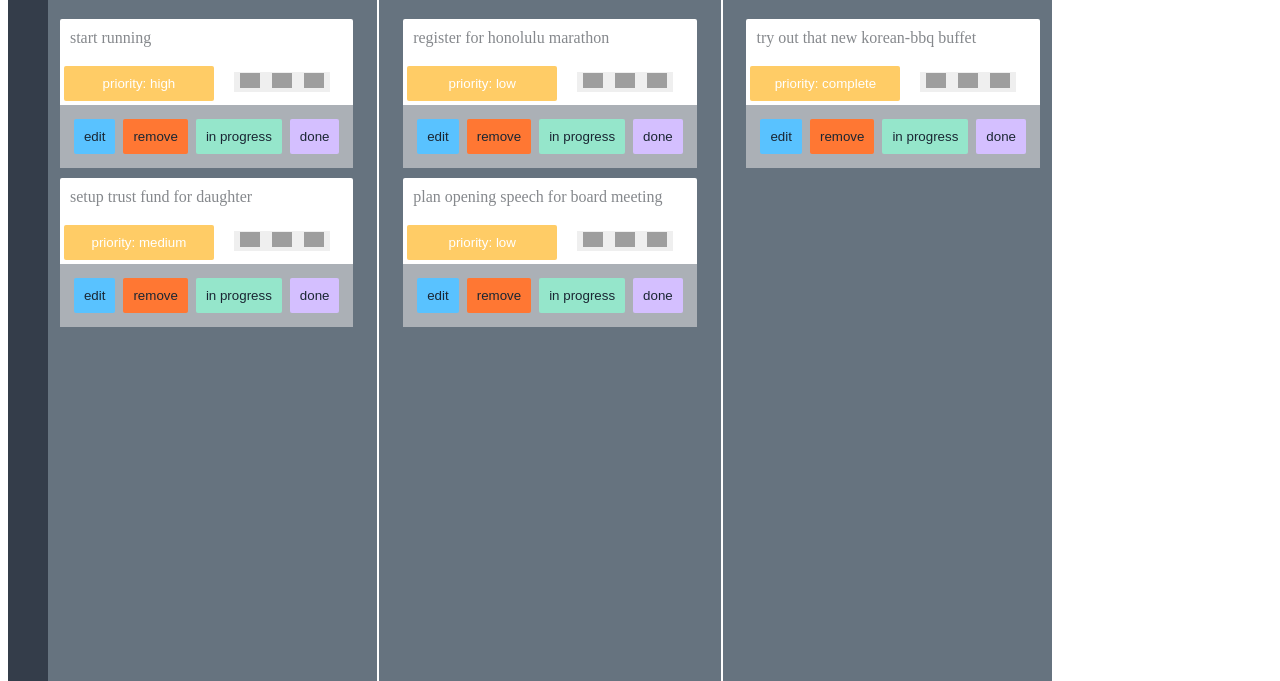
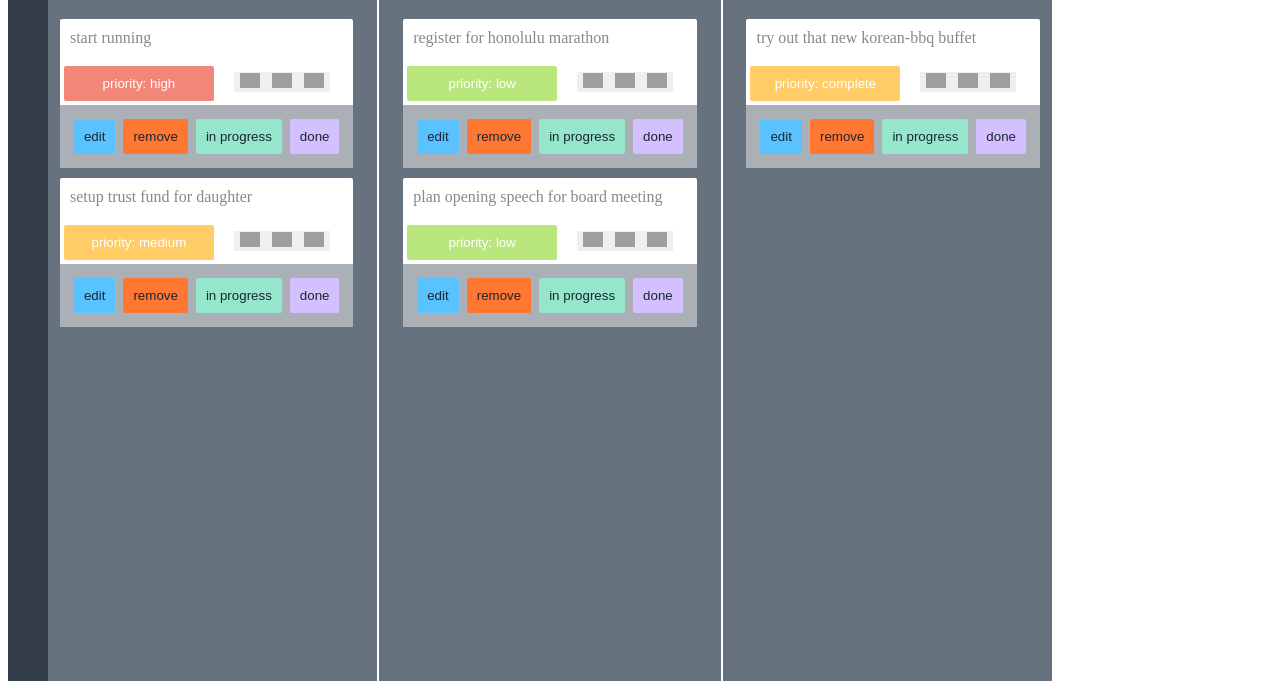
Before and after one commit to ba5eem/kanban-2, a React app: page / in a window 1280 px wide. Shown: the part 119-800 px from the top of the page. Built offline with nearby package versions, Linux system fonts and the light colour scheme; grey boxes are pictures that could not be loaded.

Commit message:
priorit set by color

```diff
--- a/src/containers/App/Card.js
+++ b/src/containers/App/Card.js
@@ -34,7 +34,7 @@ class Card extends Component {
         <div className="card-container">
           <div className="card-text">{info.title}</div>
           <div className="card-details">
-            <button className="expedite">priority: {info.priority}</button>
+            <button className="priority" id={info.priority}>priority: {info.priority}</button>
             <button className="card-options"><img src="http://bit.ly/2BpEJuV" alt=""/></button>
             <button className="card-options"><img src="http://bit.ly/2kdDrIk" alt=""/></button>
             <button className="card-options"><img src={info.assigneeImg} alt=""/></button>
@@ -50,11 +50,12 @@ class Card extends Component {
   }
   renderForm(){
     const info = this.props.text;
+
     return(
         <div className="card-container">
           <textarea ref="newText" id={info.status} className="card-text" defaultValue={info.title}></textarea>
           <div className="card-details">
-            <button className="expedite">priority: {info.priority}</button>
+            <button className="priority" id={info.priority}>priority: {info.priority}</button>
             <button className="card-options"><img src="http://bit.ly/2BpEJuV" alt=""/></button>
             <button className="card-options"><img src="http://bit.ly/2kdDrIk" alt=""/></button>
             <button className="card-options"><img src={info.assigneeImg} alt=""/></button>
--- a/src/containers/App/index.js
+++ b/src/containers/App/index.js
@@ -38,7 +38,6 @@ class App extends Component {
     return(<Card
               updateStatus={this.updateStatus.bind(this)}
               remove={this.removeCard.bind(this)}
-              add={this.addCard.bind(this)}
               key={i}
               text={text}
               index={i}></Card>)
--- a/src/index.css
+++ b/src/index.css
@@ -88,6 +88,9 @@ body{
   background-color: #343d4a;
 }
 
+
+/* BOARD CONTAINER CSS */
+
 .board-container{
   width: 1004px;
   min-height: 900px;
@@ -130,6 +133,8 @@ body{
 
 
 
+/* CARD CONTAINER CSS */
+
 .card-container{
   background-color: #ffffff;
   border-radius: 2px;
@@ -155,7 +160,7 @@ body{
   color: #85888c;
 }
 
-.expedite{
+.priority{
   margin: 4px;
   border-radius: 2px;
   background-color: #ffcc66;
@@ -216,3 +221,36 @@ body{
   padding: 10px;
   color: #1a2633;
 }
+
+#high{
+  margin: 4px;
+  border-radius: 2px;
+  background-color: #f28779;
+  border: transparent;
+  padding: 10px;
+  width: 150px;
+  color: #ffffff;
+  margin-right: 20px;
+}
+
+#medium{
+  margin: 4px;
+  border-radius: 2px;
+  background-color: #ffcc66;
+  border: transparent;
+  padding: 10px;
+  width: 150px;
+  color: #ffffff;
+  margin-right: 20px;
+}
+
+#low{
+  margin: 4px;
+  border-radius: 2px;
+  background-color: #bae67e;
+  border: transparent;
+  padding: 10px;
+  width: 150px;
+  color: #ffffff;
+  margin-right: 20px;
+}
```
